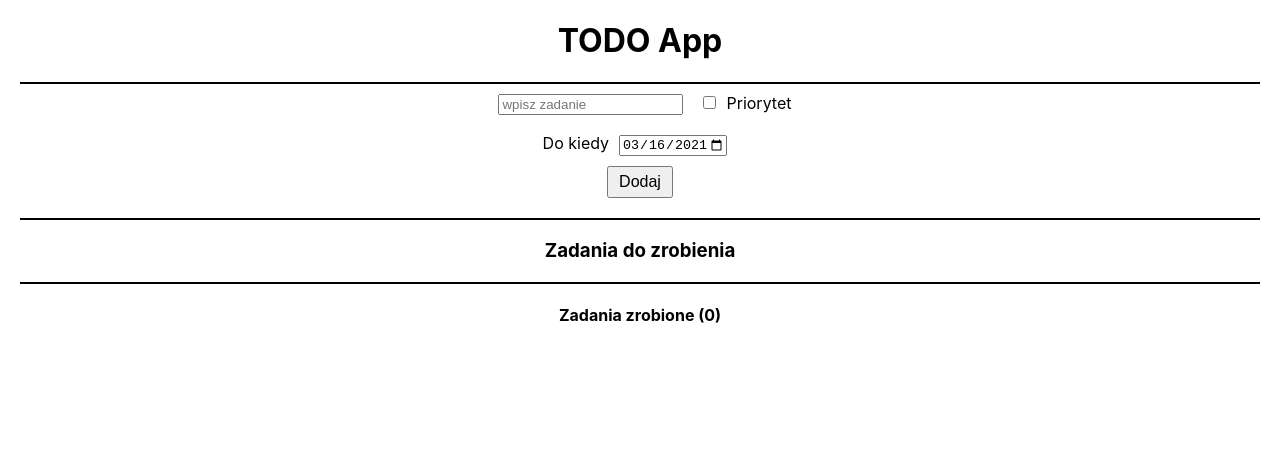
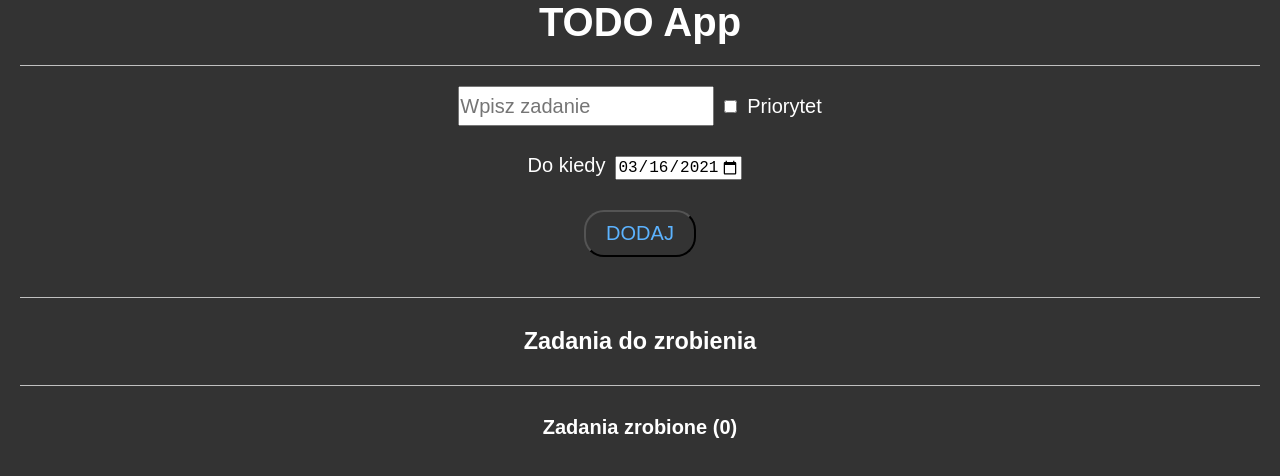
Before and after one commit to JacobOsowsky/ToDo, a React (Create React App) app: page / in a window 1280 px wide. Shown: the top 476 px of the page. Built offline with nearby package versions, Linux system fonts and the light colour scheme.

Commit message:
add styles for app

```diff
--- a/src/components/AddTask.css
+++ b/src/components/AddTask.css
@@ -2,7 +2,17 @@ input {
     margin: 10px;
 }
 
-button {
-    font-size: 16px;
-    padding: 5px 10px;
+input.text {
+    width: 20vw;
+    min-height: 5vh;
+    font-size: 20px;
+    margin: 20px 0;
 }
+
+button.addTask {
+    color: #5CB3FF;
+    margin: 20px;
+    font-size: 20px;
+    padding: 10px 20px;
+    border-radius: 20px;
+}
--- a/src/components/AddTask.js
+++ b/src/components/AddTask.js
@@ -46,12 +46,12 @@ this.setState({
         maxDate = maxDate + minDate.slice(4,10)
         return (
             <div className="add">
-                <input type="text" placeholder="wpisz zadanie" id="text" value={this.state.text} onChange={this.changeText}></input>
+                <input className="text" type="text" placeholder="Wpisz zadanie" id="text" value={this.state.text} onChange={this.changeText}></input>
                 <input type="checkbox" id="checked" checked={this.state.checked} onChange={this.changeCheckbox}></input>
                 <label htmlFor="checked">Priorytet</label> <br/>
                 <label htmlFor="date">Do kiedy</label>
                 <input type="date" id="date" value={this.state.date} min={minDate} max={maxDate} onChange={this.changeDate}></input> <br/>
-                <button onClick={this.handleClick}>Dodaj</button>
+                <button className="addTask" onClick={this.handleClick}>Dodaj</button>
 
             </div>
          );
--- a/src/components/App.css
+++ b/src/components/App.css
@@ -6,10 +6,52 @@
 .todo,
 .done {
   margin: 20px;
-  border-top: 2px solid black;
+  border-top: 1px solid silver;
   padding: 0;
 }
 
 li {
   list-style-type: none;
 }
+
+input {
+  font-size: 16px;
+}
+
+button {
+  cursor: pointer;
+  background-color: #333;
+  outline: none;
+  text-transform: uppercase;
+}
+
+button.complete {
+  font-size: 16px;
+  border-radius: 20px;
+  padding: 5px 14px;
+  color: #57E964;
+  font-weight: bold;
+  margin: 0 10px;
+}
+
+button.delete {
+  width: 30px;
+  height: 30px;
+  border-radius: 50%;
+  font-size: 18px;
+  font-weight: bold;
+  color: #ff6347;
+}
+
+h3,
+h4 {
+  margin: 30px 0;
+}
+
+.task p {
+  margin: 20px auto;
+}
+
+.task span {
+  margin-right: 10px;
+}
--- a/src/components/Task.js
+++ b/src/components/Task.js
@@ -2,7 +2,7 @@ import React from 'react';
 
 const Task = (props) => {
     const style = {
-        color: "red"
+        color: "gold"
     }
     const important = props.important
     if(props.active){
@@ -11,8 +11,8 @@ const Task = (props) => {
             <p>
                 <strong style = {important ? style : null}>{props.text}</strong>
                 <span> - do {props.date} </span>
-                <button onClick={()=>props.done(props.id)}>Wykonane</button>
-                <button onClick={()=>props.delete(props.id)}>X</button>
+                <button className="complete" onClick={()=>props.done(props.id)}>Wykonane</button>
+                <button className="delete" onClick={()=>props.delete(props.id)}>X</button>
             </p>
         </div>
      );} else {
@@ -21,9 +21,9 @@ const Task = (props) => {
         <div className="task">
         <p>
             <strong>{props.text}</strong>
-            <em> (Zrobić do {props.date}) </em> <br></br>
-            <span> - potwierdzenie wykonania {getDate}</span>
-            <button onClick={()=>props.delete(props.id)}>X</button>
+            <em> (Zrobić do {props.date}) </em>
+            <span> - wykonano: {getDate}</span>
+            <button className="delete" onClick={()=>props.delete(props.id)}>X</button>
         </p>
     </div>
      )}
--- a/src/components/TaskList.js
+++ b/src/components/TaskList.js
@@ -10,7 +10,7 @@ active.sort((a,b) => {
     if(a.text<b.text) return -1;
     return 0
 })
-done.sort((a,b) => a.finishDate - b.finishDate)
+done.sort((a,b) => b.finishDate - a.finishDate)
 
     const activeTasks = active.map(task=>
     <Task
@@ -45,8 +45,8 @@ done.sort((a,b) => a.finishDate - b.finishDate)
 
             <div className="done">
                 <h4>Zadania zrobione ({doneTasks.length})</h4>
-                {doneTasks.length > 2 && <span>Wyświetlono 2 ostatnie zadania</span>}
-                {doneTasks.slice(0,2)}
+                {doneTasks.length > 5 && <span>Wyświetlono 5 ostatnich zadań</span>}
+                {doneTasks.slice(0,5)}
             </div>
         </>
      );
--- a/src/index.css
+++ b/src/index.css
@@ -1,13 +1,12 @@
-body {
+* {
   margin: 0;
-  font-family: -apple-system, BlinkMacSystemFont, 'Segoe UI', 'Roboto', 'Oxygen',
-    'Ubuntu', 'Cantarell', 'Fira Sans', 'Droid Sans', 'Helvetica Neue',
-    sans-serif;
-  -webkit-font-smoothing: antialiased;
-  -moz-osx-font-smoothing: grayscale;
+  padding: 0;
+  box-sizing: border-box;
 }
 
-code {
-  font-family: source-code-pro, Menlo, Monaco, Consolas, 'Courier New',
-    monospace;
+body {
+  font-family: sans-serif;
+  background-color: #333;
+  color: #ffffff;
+  font-size: 20px;
 }
```
